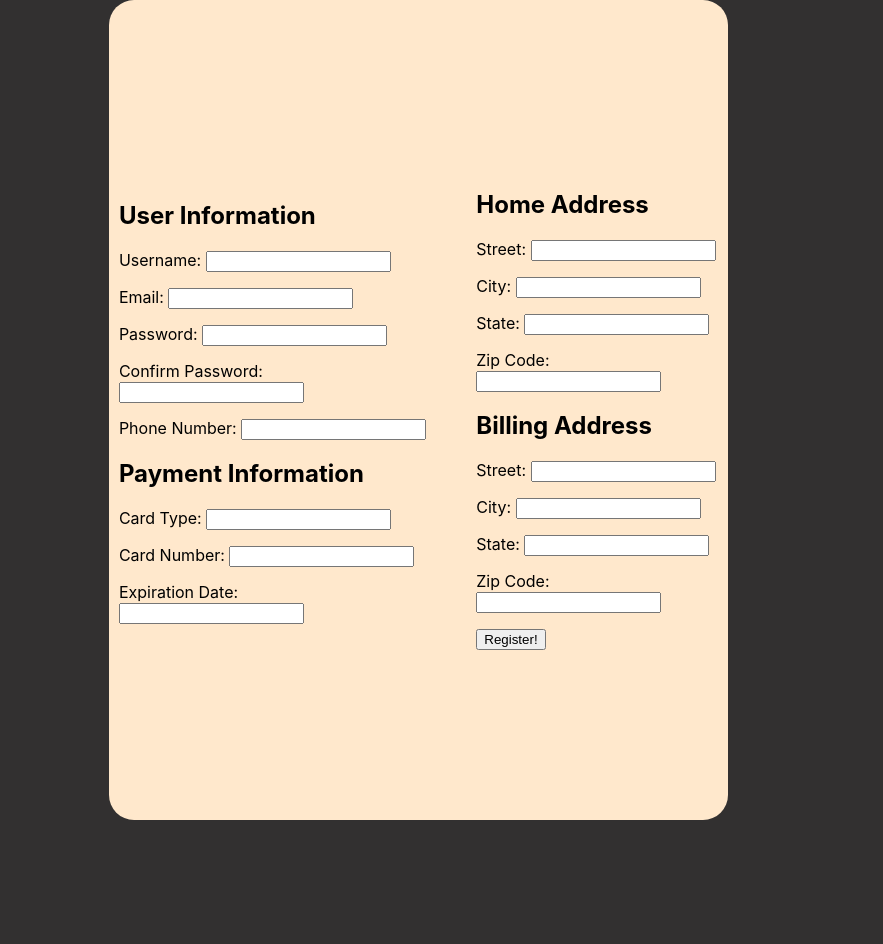
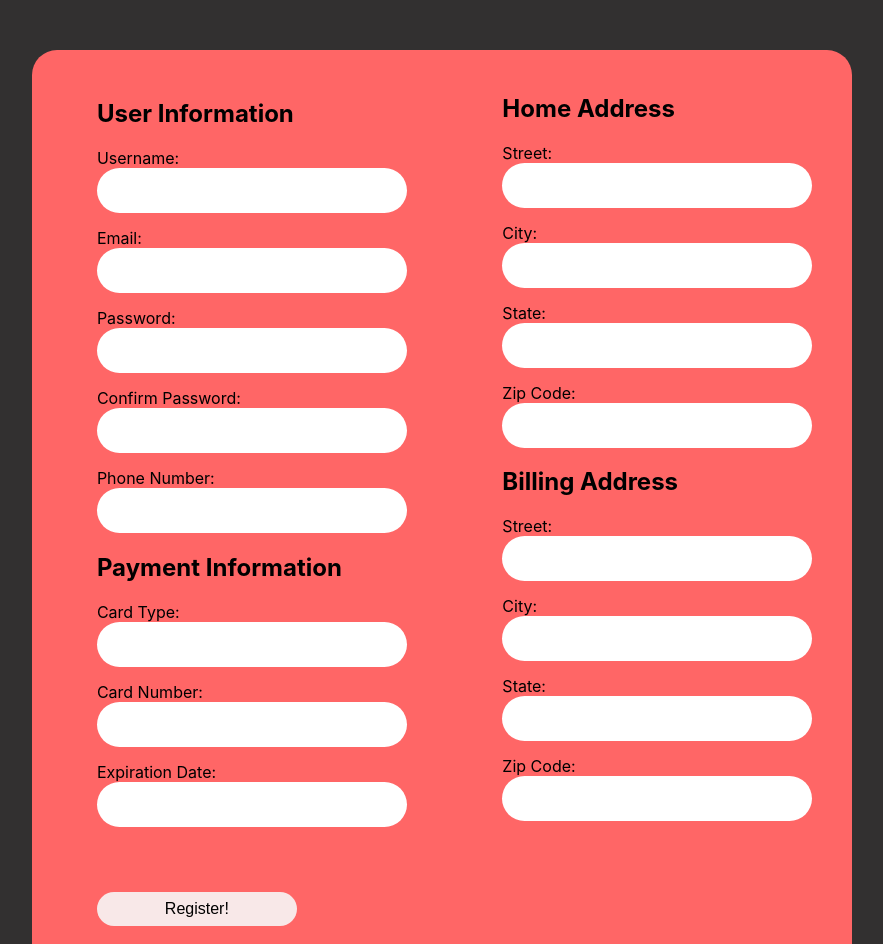
Before and after one commit to Piyush-Rajendra/Get-the-Show, a React (Create React App) app: page /register in a window 1280 px wide. Shown: the top 944 px of the page, without its empty margins (198-1081 px from the left). Before the commit the page ends 820 px from the top, so only its background shows below. Built offline with nearby package versions, Linux system fonts and the light colour scheme.

Commit message:
REgister DONE

```diff
--- a/src/components/LoginRegister/Register.js
+++ b/src/components/LoginRegister/Register.js
@@ -8,89 +8,83 @@ const Register = () => {
     <div className="containerForm">
       <form className="bodyRegisterForm">
       <div>
-      <div className="columnForm">
         <h2>User Information</h2>
         <div className="form-group">
           <label>Username: </label>
-          <input type="text" />
+          <input class="forms-inputRegister" type="text" />
         </div>
         <div className="form-group">
           <label>Email: </label>
-          <input type="email" />
+          <input class="forms-inputRegister" type="email" />
         </div>
         <div className="form-group">
           <label>Password: </label>
-          <input type="password" />
+          <input class="forms-inputRegister" type="password" />
         </div>
         <div className="form-group">
           <label>Confirm Password: </label>
-          <input type="password" />
+          <input class="forms-inputRegister" type="password" />
         </div>
         <div className="form-group">
           <label>Phone Number: </label>
-          <input type="tel" />
+          <input class="forms-inputRegister" type="tel" />
         </div>
-      </div>
-
-    <div className="columnForm">
       <div className="form-group">
         <h2>Payment Information</h2>
           <label>Card Type: </label>
-          <input type="text" />
+          <input class="forms-inputRegister" type="text" />
         </div>
         <div className="form-group">
           <label>Card Number: </label>
-          <input type="text" />
+          <input class="forms-inputRegister" type="text" />
         </div>
         <div className="form-group">
           <label>Expiration Date: </label>
-          <input type="text" />
+          <input class="forms-inputRegister" type="text" />
+        </div>
+        <div className="form-group">
+          <button class="registerButtonRegister">Register!</button>
         </div>
     </div>
 
-    </div>
 
     <div>
-      <div className="columnForm">
         <h2>Home Address</h2>
         <div className="form-group">
           <label>Street: </label>
-          <input type="text" />
+          <input class="forms-inputRegister" type="text" />
         </div>
         <div className="form-group">
           <label>City: </label>
-          <input type="text" />
+          <input class="forms-inputRegister" type="text" />
         </div>
         <div className="form-group">
           <label>State: </label>
-          <input type="text" />
+          <input class="forms-inputRegister" type="text" />
         </div>
         <div className="form-group">
           <label>Zip Code: </label>
-          <input type="text" />
+          <input class="forms-inputRegister" type="text" />
         </div>
-      </div>
 
-      <div className="columnForm">
         <h2>Billing Address</h2>
         <div className="form-group">
           <label>Street: </label>
-          <input type="text" />
+          <input class="forms-inputRegister" type="text" />
         </div>
         <div className="form-group">
           <label>City: </label>
-          <input type="text" />
+          <input class="forms-inputRegister" type="text" />
         </div>
         <div className="form-group">
           <label>State: </label>
-          <input type="text" />
+          <input class="forms-inputRegister" type="text" />
         </div>
         <div className="form-group">
           <label>Zip Code: </label>
-          <input type="text" />
+          <input class="forms-inputRegister" type="text" />
         </div>
-      </div>
-      <button>Register!</button>
+        <div className="fillInSpaceRegister"></div>
 
       </div>
       </form>
--- a/src/components/css/LoginRegister/Login.css
+++ b/src/components/css/LoginRegister/Login.css
@@ -5,7 +5,9 @@ body {
 }
 
 .background {
-    background-color: #FFF3E8;
+    background: linear-gradient(to bottom, #070707, #939393); /* Black to dark grey gradient */
+    margin: 0; /* Remove default body margin */
+    padding-bottom: 50px; /* Remove default body padding */
     font-family: Judson, sans-serif;
 }
 
@@ -26,12 +28,12 @@ hr {
     height: 4px;
     width: 100%;
     margin: 20px auto;
-    background-color: #e3902b;
+    background-color: #c4c4c4;
     border: none;
 }
 
 .register {
-    color: #E08E41;
+    color: #FF6666;
     text-align: center;
     font-size: 40px;
 }
@@ -49,7 +51,7 @@ hr {
     flex-direction: column;
     justify-content: space-evenly;
     align-items: center;
-    background-color: #FFE8CC;
+    background-color: #FF6666;
     padding: 10px;
     margin-bottom: 50px;
     border-radius: 25px;
@@ -60,7 +62,7 @@ hr {
 .forms-label {
     font-size: 25px;
     text-align: center;
-    color: #E08E41;
+    color: #fffcfa;
 }
 
 .forms-input {
@@ -80,8 +82,8 @@ hr {
     padding: 6px;
     font-size: 16px;
     border-radius: 25px;
-    background-color: #FFF3E8;
-    color: #E08E41;
+    background-color: rgb(248, 232, 232);
+    color: #000000;
     border: none;
     cursor: pointer;
     transition: background-color 0.3s ease;
@@ -109,7 +111,7 @@ hr {
     padding: 10px;
     font-size: 16px;
     border-radius: 25px;
-    background-color: #FFF3E8;
+    background-color: rgb(248, 232, 232);
     color: #000000;
     border: none;
     cursor: pointer;
@@ -128,7 +130,7 @@ hr {
     padding: 10px;
     font-size: 16px;
     border-radius: 25px;
-    background-color: #FFF3E8;
+    background-color: rgb(248, 232, 232);
     color: #000000;
     border: none;
     cursor: pointer;
--- a/src/components/css/LoginRegister/Register.css
+++ b/src/components/css/LoginRegister/Register.css
@@ -12,14 +12,51 @@
     display: flex;
     gap: 50px;
     align-items: center;
-    background-color: #FFE8CC;
+    background-color: #FF6666;
     padding: 10px;
     border-radius: 25px;
     width: 90%;
-    height: 800px;
+    width: 800px;
+    height: 900px;
     justify-content: center;
+    margin-top: 50px;
+    margin-bottom: 50px;
 }
 
 .containerForm {
     margin:auto;
 }
+
+.forms-inputRegister {
+    border: none;
+    padding: 15px;
+    border-radius: 25px;
+    background-color: white;
+    width: 100%;
+    max-width: 280px;
+    max-height: 35px;
+}
+
+.fillInSpaceRegister {
+    margin-top: 125px;
+}
+
+.registerButtonRegister {
+    box-sizing: border-box;
+    width: 100%;
+    max-width: 200px;
+    padding: 6px;
+    font-size: 16px;
+    border-radius: 25px;
+    margin-top: 50px;
+    background-color: rgb(248, 232, 232);
+    color: #000000;
+    border: none;
+    cursor: pointer;
+    transition: background-color 0.3s ease;
+    font-family: Judson, sans-serif;
+    padding: 8px 16px;
+    &:hover {
+        background-color: #d2b48c;
+    }
+}
```
